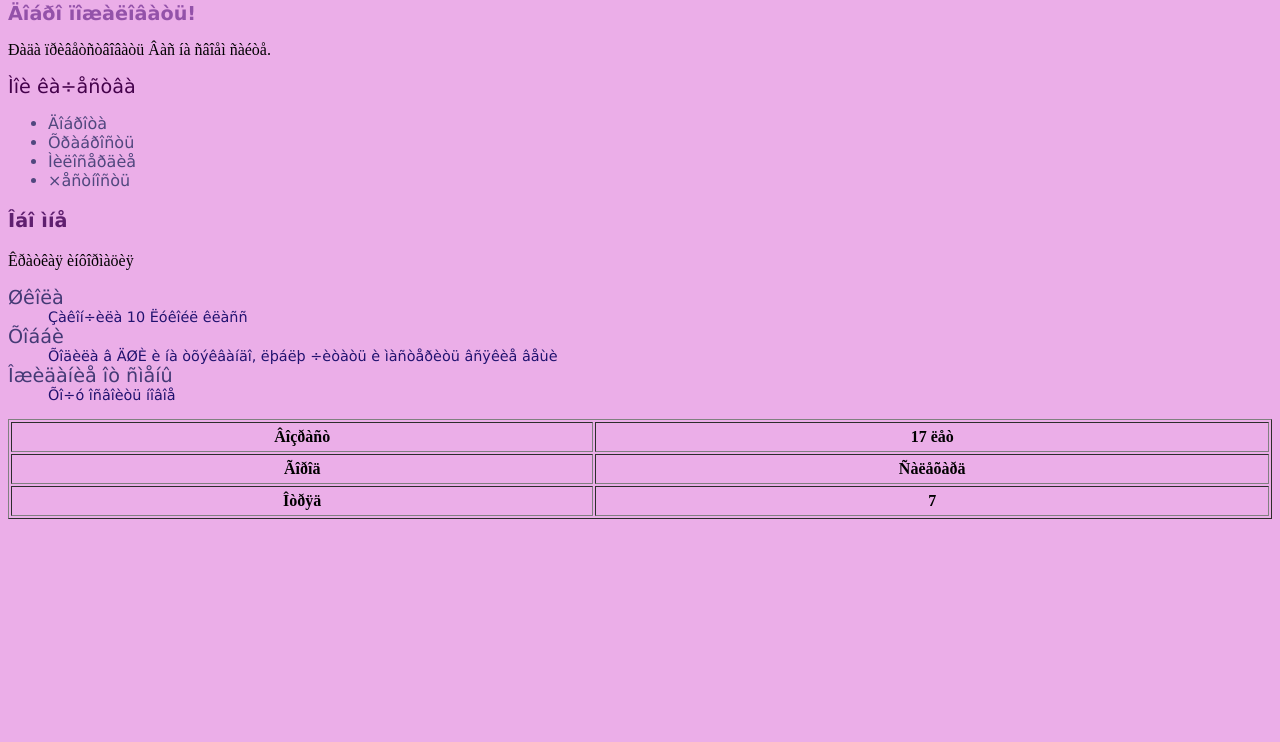
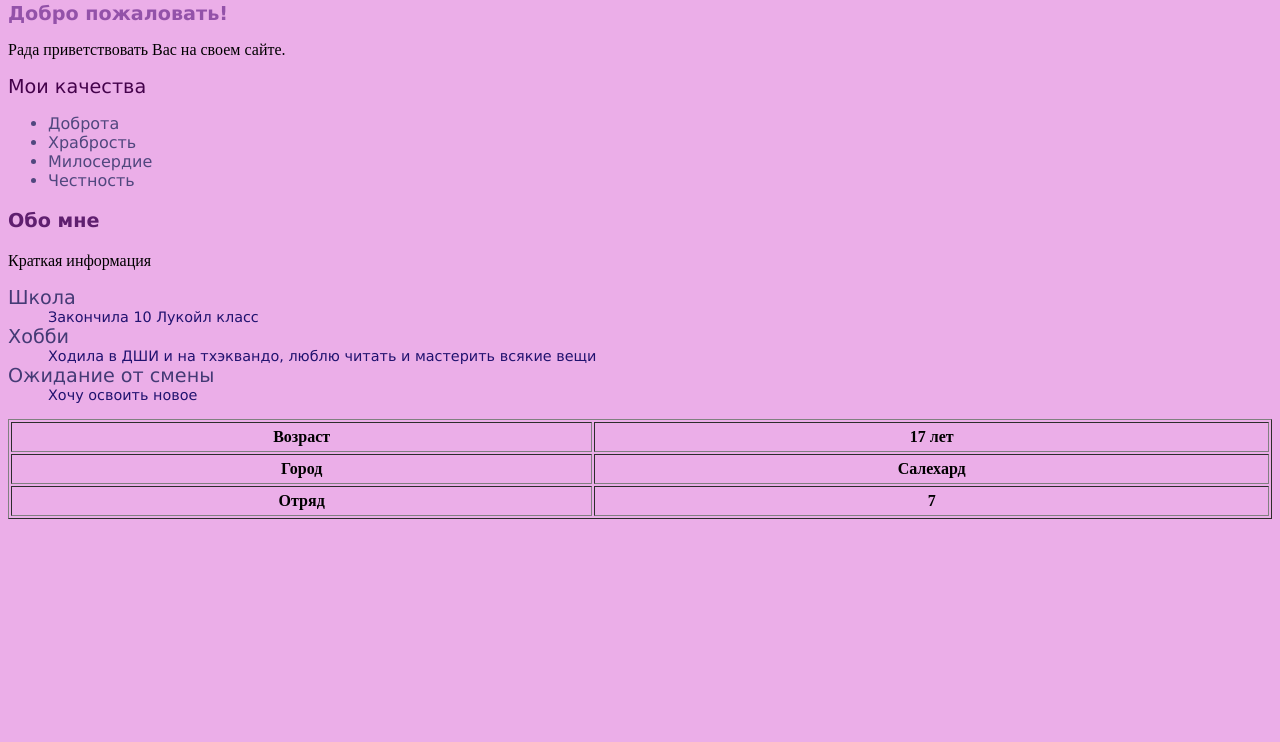
Before and after one commit to tes-123-alt/-, a plain HTML site: page index.html in a window 1280 px wide. Shown: the part 58-800 px from the top of the page. Drawn offline with Linux system fonts and the light colour scheme.

Commit message:
Update index.html

```diff
--- a/index.html
+++ b/index.html
@@ -2,7 +2,7 @@
 <html>
    <head>
        <meta chareset="utf-8">
-       <title>ñàéò ðåãèíû</title>
+       <title>сайт регины</title>
        <style tipe="text/css">
            h1 {
               font-size: 150%;
@@ -50,45 +50,45 @@
    </head>
    <body>
        <header>
-           <h1>Ïåðñîíàëüíûé ñàéò Ðåãèíû Þñóïîâîé</h1>
+           <h1>Персональный сайт Регины Юсуповой</h1>
        </header>
        <article>
-           <h2>Äîáðî ïîæàëîâàòü!</h2>
-           <p>Ðàäà ïðèâåòñòâîâàòü Âàñ íà ñâîåì ñàéòå.</p>
+           <h2>Добро пожаловать!</h2>
+           <p>Рада приветствовать Вас на своем сайте.</p>
        </article>
        <footer>
-           Ìîè êà÷åñòâà
+           Мои качества
        </footer>
        <ul>
-           <li>Äîáðîòà</li>
-           <li>Õðàáðîñòü</li>
-           <li>Ìèëîñåðäèå</li>
-           <li>×åñòíîñòü</li>
+           <li>Доброта</li>
+           <li>Храбрость</li>
+           <li>Милосердие</li>
+           <li>Честность</li>
        </ul>
        <article>
-           <h3>Îáî ìíå</h3>
-           <p>Êðàòêàÿ èíôîðìàöèÿ</p>
+           <h3>Обо мне</h3>
+           <p>Краткая информация</p>
        </article>
        <dl>
-           <dt>Øêîëà</dt>
-           <dd>Çàêîí÷èëà 10 Ëóêîéë êëàññ</dd>
-           <dt>Õîááè</dt>
-           <dd>Õîäèëà â ÄØÈ è íà òõýêâàíäî, ëþáëþ ÷èòàòü è ìàñòåðèòü âñÿêèå âåùè</dd>
-           <dt>Îæèäàíèå îò ñìåíû</dt>
-           <dd>Õî÷ó îñâîèòü íîâîå</dd>
+           <dt>Школа</dt>
+           <dd>Закончила 10 Лукойл класс</dd>
+           <dt>Хобби</dt>
+           <dd>Ходила в ДШИ и на тхэквандо, люблю читать и мастерить всякие вещи</dd>
+           <dt>Ожидание от смены</dt>
+           <dd>Хочу освоить новое</dd>
        </dl>
        <table border="1" width="100%" cellpadding="5">
 
            <tr>
-               <th>Âîçðàñò</th>
-               <th>17 ëåò</th>
+               <th>Возраст</th>
+               <th>17 лет</th>
            </tr>
            <tr>
-               <th>Ãîðîä</th>
-               <th>Ñàëåõàðä</th>
+               <th>Город</th>
+               <th>Салехард</th>
            </tr>
            <tr>
-               <th>Îòðÿä</th>
+               <th>Отряд</th>
                <th>7</th>
            </tr>
        </table>
```
